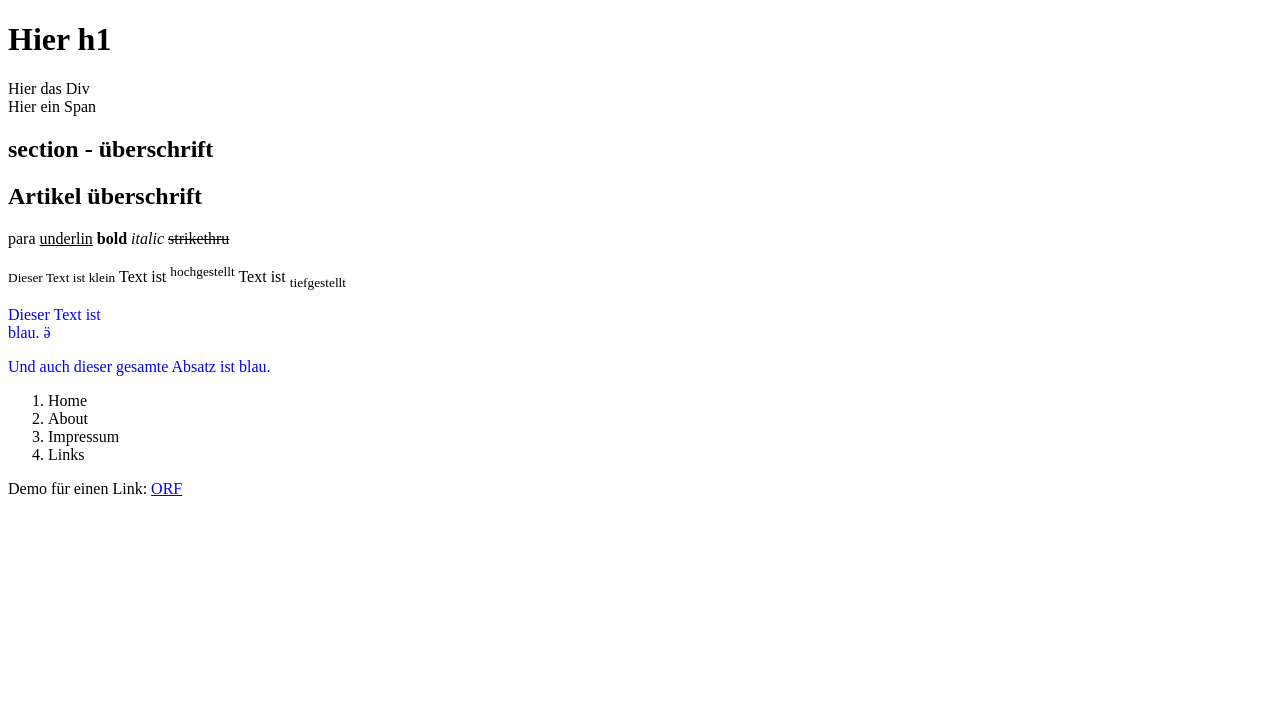
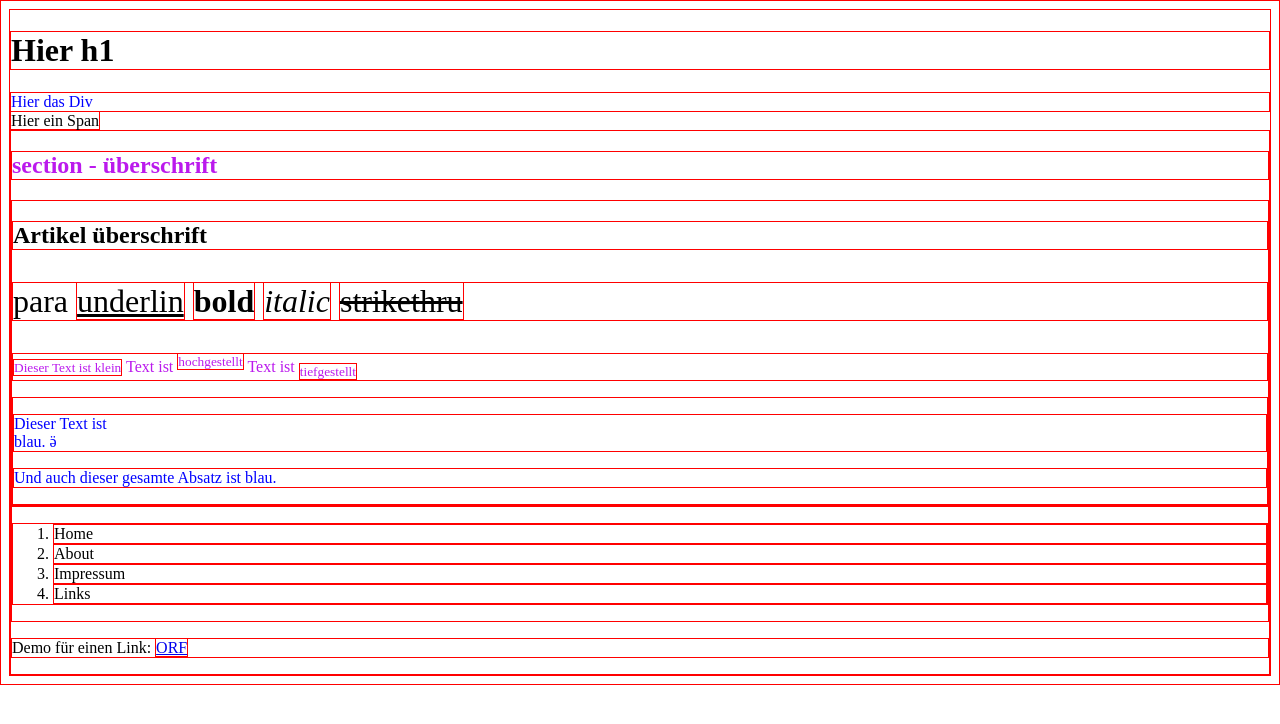
Before and after one commit to georgernstgraf/sj24-25-4akif-wmc, a plain HTML site: page 2024-10-14_intro_html/index.html in a window 1280 px wide. Drawn offline with Linux system fonts and the light colour scheme.

Commit message:
selectors

```diff
--- a/2024-10-14_intro_html/index.html
+++ b/2024-10-14_intro_html/index.html
@@ -5,6 +5,8 @@
     <meta charset="UTF-8">
     <meta name="viewport"
           content="width=device-width, initial-scale=1.0">
+    <link rel="stylesheet"
+          href="style.css">
     <title>Title</title>
 </head>
 
@@ -13,12 +15,12 @@
     <div>Hier das Div</div>
     <span>Hier ein Span</span>
     <section>
-        <h2>section - überschrift</h2>
+        <h2 class="meine-klasse">section - überschrift</h2>
         <article>
             <h2>Artikel überschrift</h2>
-            <p>para <u>underlin</u> <b>bold</b> <i>italic</i> <s>strikethru</s></p>
+            <p id="heading2">para <u>underlin</u> <b>bold</b> <i>italic</i> <s>strikethru</s></p>
 
-            <p><small>Dieser Text ist klein</small>
+            <p class="meine-klasse"><small>Dieser Text ist klein</small>
                 Text ist <sup>hochgestellt</sup>
                 Text ist <sub>tiefgestellt</sub></p>
             <div style="color:#00f">
--- /dev/null
+++ b/2024-10-14_intro_html/style.css
@@ -0,0 +1,15 @@
+* {
+    border: 1px solid red;
+}
+
+div {
+    color: blue;
+}
+
+.meine-klasse {
+    color: rgb(187, 25, 237);
+}
+
+#heading2 {
+    font-size: xx-large;
+}
```
Also changed, not shown: 1 other file.
